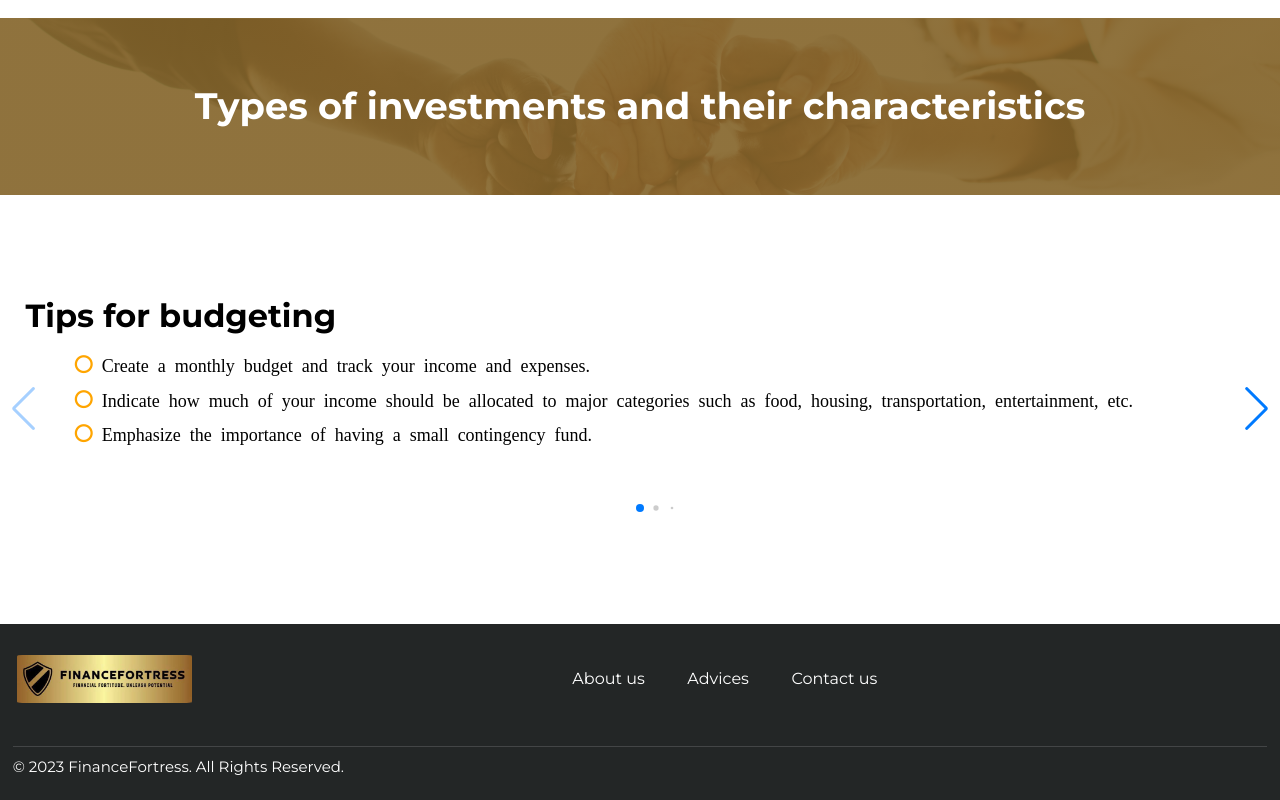
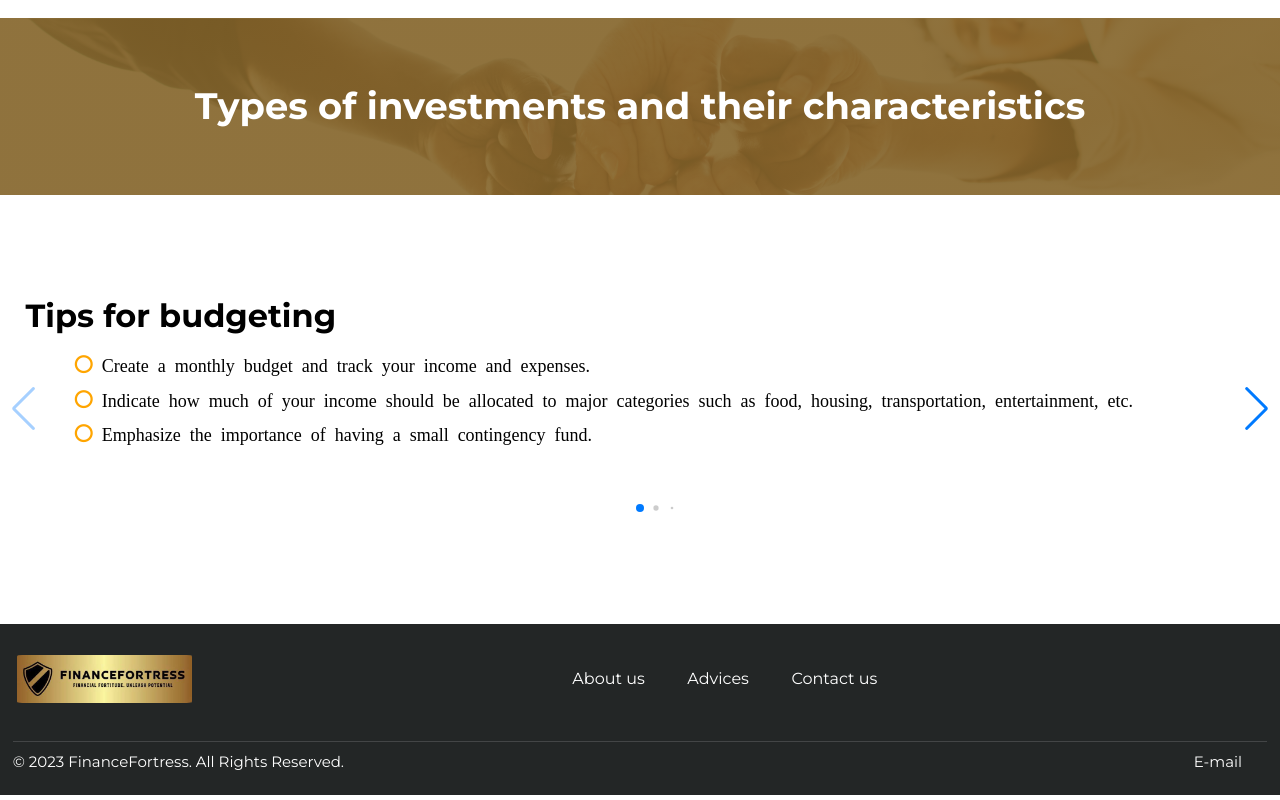
Before and after one commit to FinanceFortress/FinanceFortress, a plain HTML site: page index.html in a window 1280 px wide. Shown: the part 1402-2202 px from the top of the page. Drawn offline with nearby package versions, Linux system fonts and the light colour scheme; files whose address does not match are found by name.

Commit message:
recoding

```diff
--- a/css/style.css
+++ b/css/style.css
@@ -359,9 +359,20 @@ main{
 	border-top: 1px solid #434546;
 }
 .contact p{
+	flex: 1 0 auto;
+
 	font-weight: 400;
 	font-size: 0.9375rem;
 	color: #FFFFFF;
+}
+.contact{
+	display: flex;
+}
+.E-mail{
+	font-weight: 400;
+	font-size: 0.9375rem;
+	color: #FFFFFF;
+	margin: 0 2% 0 0;
 }
 @media (max-width: 768px) {
 	.contact p{
@@ -376,4 +387,8 @@ main{
 	.swiper__item{
 		font-size: 0.9rem;
 	}
+	.E-mail{
+		font-size: 0.4rem;
+
+	}
 }
--- a/index.html
+++ b/index.html
@@ -119,9 +119,9 @@
                     </ul>
                 </nav>
             </div>
-            <hr>
             <div class="contact">
                 <p>© 2023 FinanceFortress. All Rights Reserved.</p>
+                <div class="E-mail">E-mail</div>
             </div>
         </footer>
 <script src="https://cdn.jsdelivr.net/npm/swiper@8/swiper-bundle.min.js"></script>
```
